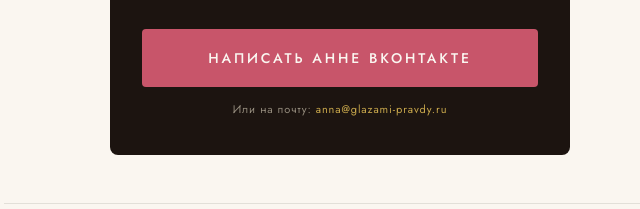
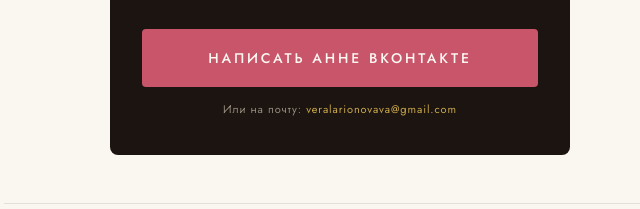
Before and after one commit to Vera1999-pravda/glazami-pravdy, a plain HTML site: page vip.html in a window 1280 px wide. Shown: the part 3171-3380 px from the top of the page, 300-940 px from the left. Drawn offline with nearby package versions, Linux system fonts and the light colour scheme.

Commit message:
vip.html

```diff
--- a/vip.html
+++ b/vip.html
@@ -521,7 +521,7 @@
       </ul>
       <a href="https://vk.me/glazami_pravdy" class="cta cta-big">Написать Анне ВКонтакте</a>
       <div class="price-secondary">
-        Или на почту: <a href="mailto:anna@glazami-pravdy.ru">anna@glazami-pravdy.ru</a>
+        Или на почту: <a href="mailto:veralarionovava@gmail.com">veralarionovava@gmail.com</a>
       </div>
     </div>
   </section>
```
